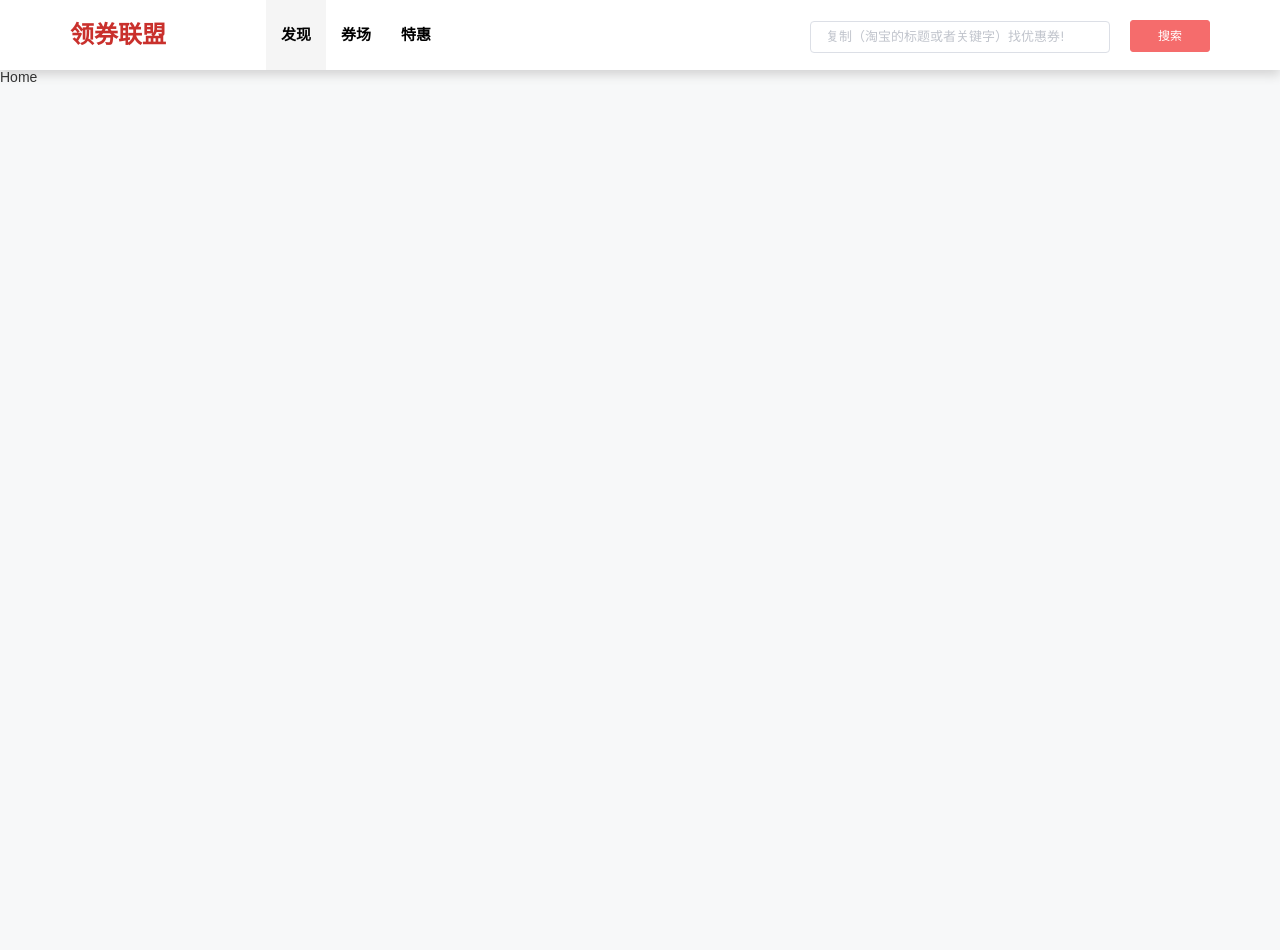
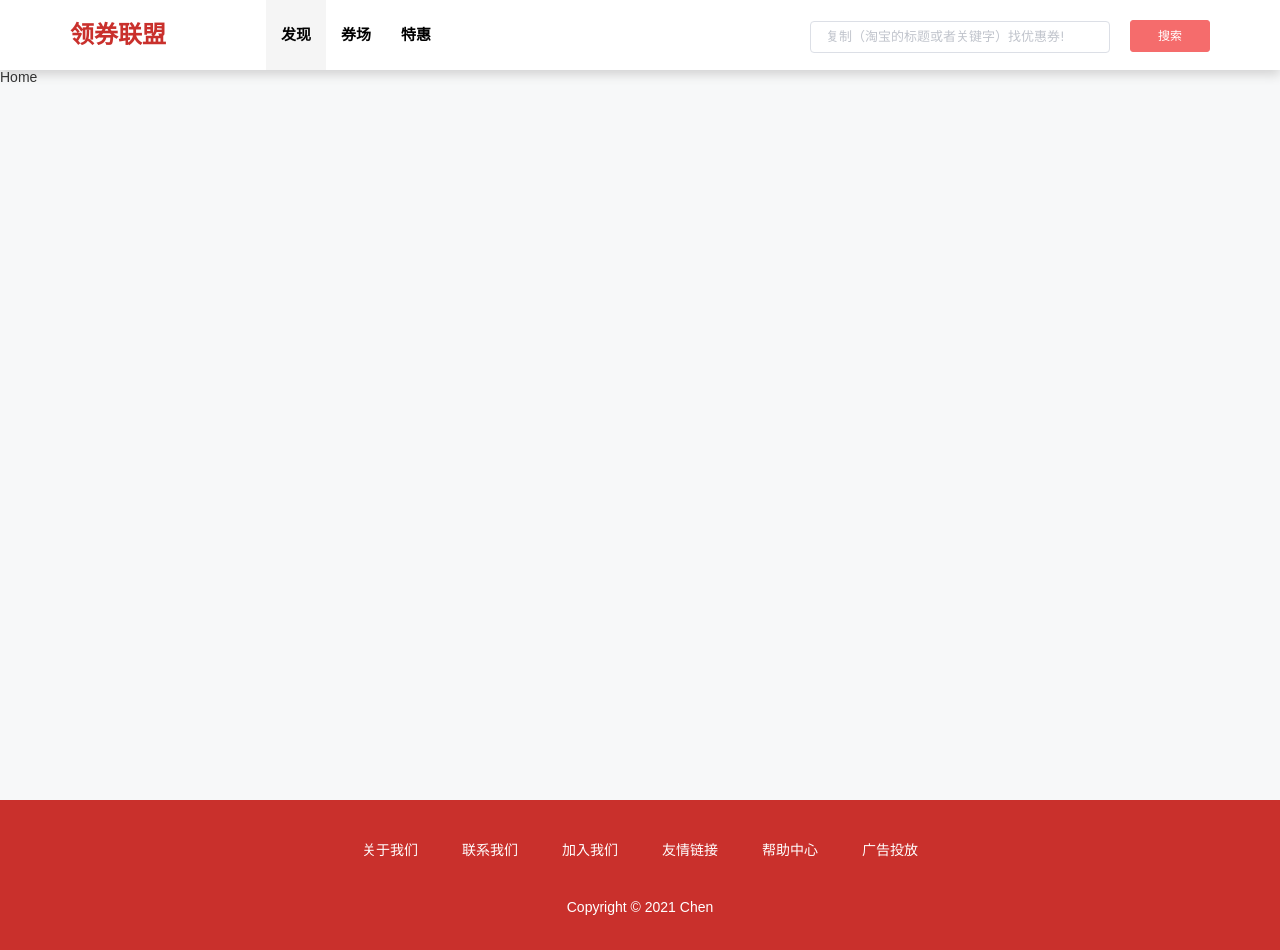
Before and after one commit to BiZhiChen01/taobao-union, a Vue app: page / in a window 1280 px wide. Before the commit the page ends 800 px from the top, so only its background shows below. Built offline with nearby package versions, Linux system fonts and the light colour scheme.

Commit message:
添加Footer组件

```diff
--- a/src/App.vue
+++ b/src/App.vue
@@ -2,16 +2,19 @@
   <div id="app">
     <header-page></header-page>
     <router-view/>
+    <footer-page></footer-page>
   </div>
 </template>
 
 <script>
 import HeaderPage from './components/Header';
+import FooterPage from './components/Footer';
 
 export default {
   name: 'App',
   components: {
-    HeaderPage
+    HeaderPage,
+    FooterPage
   }
 }
 </script>
--- /dev/null
+++ b/src/components/Footer/index.vue
@@ -0,0 +1,52 @@
+<template>
+    <div class="footer clear-fix">
+        <div class="container">
+            <div class="top">
+                <ul>
+                    <li>关于我们</li>
+                    <li>联系我们</li>
+                    <li>加入我们</li>
+                    <li>友情链接</li>
+                    <li>帮助中心</li>
+                    <li>广告投放</li>
+                </ul>
+            </div>
+            <div class="bottom clear-fix">
+                <p>Copyright&nbsp;&copy;&nbsp;2021&nbsp;Chen</p>
+            </div>
+        </div>
+    </div>
+</template>
+
+<script>
+export default {
+    name: 'Footer'
+}
+</script>
+
+<style lang="scss" scoped>
+.footer {
+    height: 150px;
+    background-color: #c9302c;
+
+    .container {
+        color: #fff;
+
+        .top {
+            width: 600px;
+            margin: 0 auto;
+            text-align: center;
+            line-height: 100px;
+            li {
+                float: left;
+                width: 100px;
+                text-align: center;
+                font-size: 14px;
+            }
+        }
+        .bottom {
+            text-align: center;
+        }
+    }
+}
+</style>
--- /dev/null
+++ b/src/libs/utils.js
@@ -0,0 +1,8 @@
+function setMinHeight(el) {
+    let oBox = document.querySelector(el);
+    oBox.style.minHeight = (document.documentElement.clientHeight - 70) + 'px';
+}
+
+export {
+    setMinHeight
+}
--- a/src/views/Home/index.vue
+++ b/src/views/Home/index.vue
@@ -1,14 +1,17 @@
 <template>
-    <div>
+    <div class="home">
         Home
     </div>
 </template>
 
 <script>
+import { setMinHeight } from '../../libs/utils';
+
 export default {
     name: 'Home',
     mounted() {
         this.$store.commit('setHeaderTabActive', 'home');
+        setMinHeight('.home');
     }
 }
 </script>
```
